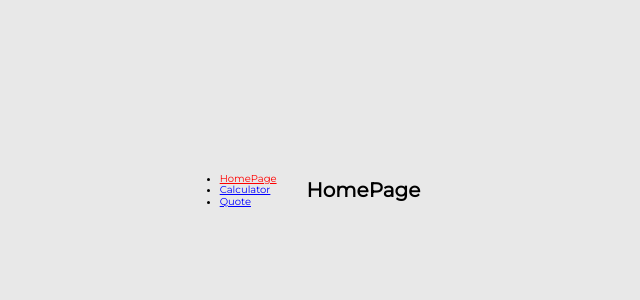
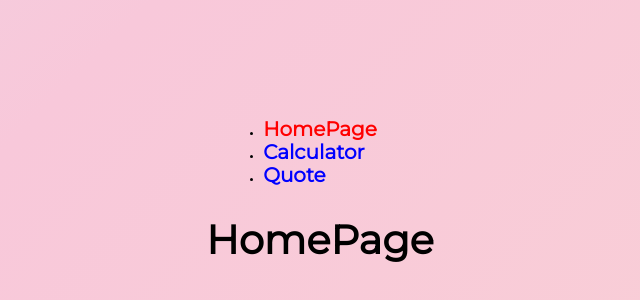
Before and after one commit to Ruthmy/math-magicians, a React (Create React App) app: page /#/ in a window 1280 px wide. Shown: the part 210-510 px from the top of the page, without its empty margins (320-960 px from the left). Built offline with nearby package versions, Linux system fonts and the light colour scheme.

Commit message:
Modified 'index.css' -file- Added new root variables, added styles for body background and added new selector for text tags.

```diff
--- a/src/index.css
+++ b/src/index.css
@@ -2,9 +2,11 @@
 
 :root {
   --font: 'Montserrat', sans-serif;
+  --font-title: 4rem;
+  --font-p-size: 2rem;
   --font-display-size: 4rem;
-  --font-quote-size: 1.8rem;
-  --background: #e8e8e8;
+  --font-quote-size: 3rem;
+  --font-cal-btn-size: 1.5rem;
   --calc-background: #1b1b1b;
   --btn-background: #505050;
 }
@@ -30,15 +32,52 @@ body {
   font-family: var(--font);
   -webkit-font-smoothing: antialiased;
   -moz-osx-font-smoothing: grayscale;
-  background-color: var(--background);
+  background: linear-gradient(-45deg, #fad9cf, #f8c8da, #d7f0f8, #d7f8f1);
+  background-size: 400% 400%;
+  animation: gradient 15s ease infinite;
+  height: 100vh;
+}
+
+@keyframes gradient {
+  0% {
+    background-position: 0% 50%;
+  }
+
+  50% {
+    background-position: 100% 50%;
+  }
+
+  100% {
+    background-position: 0% 50%;
+  }
 }
 
 #root {
   display: flex;
-  flex-direction: row;
+  flex-direction: column;
   align-items: center;
   justify-content: center;
   width: 100vw;
   height: 100vh;
   gap: 3rem;
 }
+
+h1 {
+  font-size: var(--font-title);
+  font-weight: bold;
+}
+
+h3 {
+  font-size: var(--font-quote-size);
+  text-align: center;
+}
+
+p {
+  font-size: var(--font-p-size);
+}
+
+a {
+  text-decoration: none;
+  font-size: var(--font-p-size);
+  font-weight: bold;
+}
```
